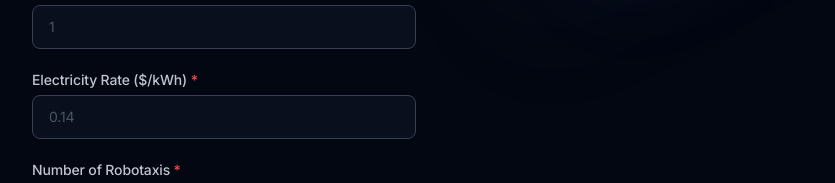
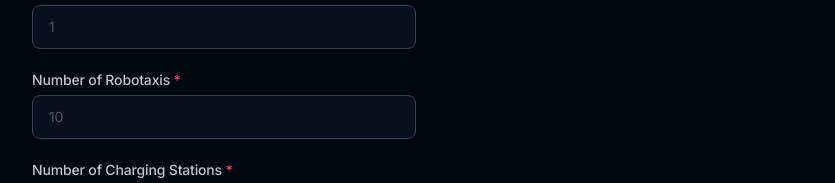
Before and after one commit to Jingwu-01/Robotaxi-frontend, a Next.js app: page /init in a window 1280 px wide. Shown: the part 369-552 px from the top of the page, without its empty margins (416-1251 px from the left). Built offline with nearby package versions, Linux system fonts and the light colour scheme.

Commit message:
added descriptions for features

```diff
--- a/app/(landing)/init/layout.tsx
+++ b/app/(landing)/init/layout.tsx
@@ -1,4 +1,4 @@
-import Background from "@/components/landing_page_components/background";
+import Background from "@/components/landing-page-components/background";
 
 export default function AuthLayout({
   children,
--- a/app/(landing)/init/page.tsx
+++ b/app/(landing)/init/page.tsx
@@ -149,7 +149,7 @@ export default function SignUp() {
               />
             </div>
 
-            <div className="mb-5">
+            {/* <div className="mb-5">
               <label
                 className="block text-gray-300 text-sm font-medium mb-1"
                 htmlFor="password"
@@ -163,7 +163,7 @@ export default function SignUp() {
                 placeholder="0.14"
                 required
               />
-            </div>
+            </div> */}
 
             <div className="mb-5">
               <label
```
Also changed, not shown: app/(landing)/page.tsx (+6 -6 lines).
